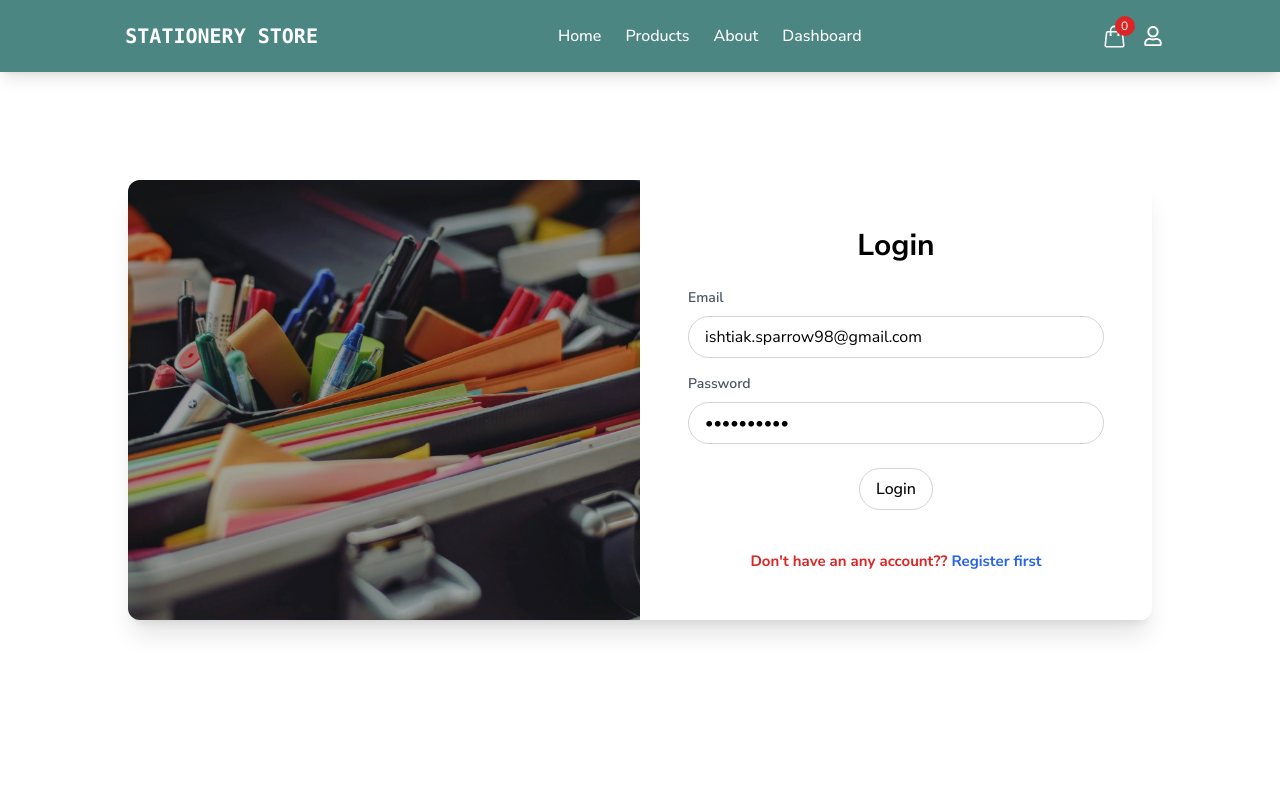
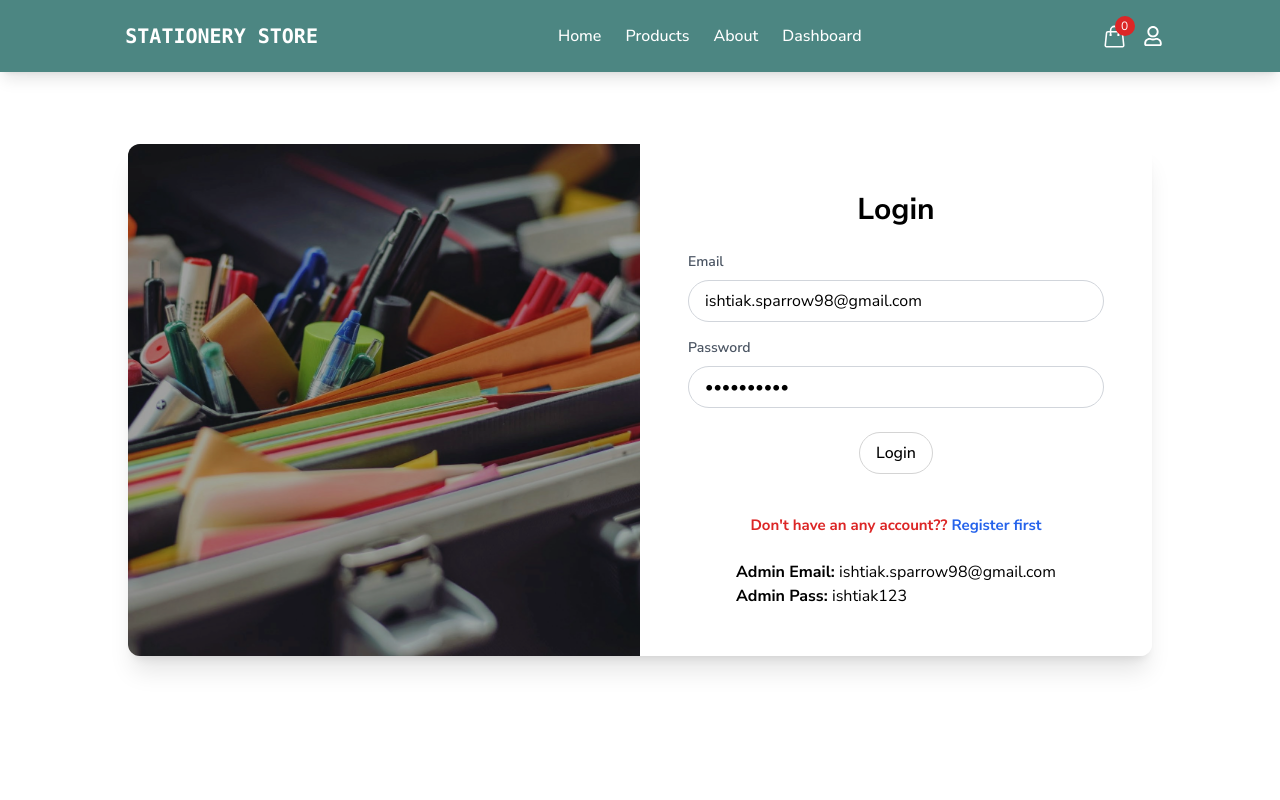
Before and after one commit to Ishtiak007/Stationery-Shop-Frontend, a React (Vite) app: page /login in a window 1280 px wide. Shown: the top 800 px of the page. Built offline with nearby package versions, Linux system fonts and the light colour scheme; no server answers.

Commit message:
Admin email and password added to the login page

```diff
--- a/src/pages/auth/Login.tsx
+++ b/src/pages/auth/Login.tsx
@@ -112,6 +112,15 @@ const Login = () => {
               Register first
             </a>
           </div>
+
+          <div>
+            <p>
+              <strong>Admin Email: </strong> ishtiak.sparrow98@gmail.com
+            </p>
+            <p>
+              <strong>Admin Pass: </strong> ishtiak123
+            </p>
+          </div>
         </div>
       </div>
     </div>
```
